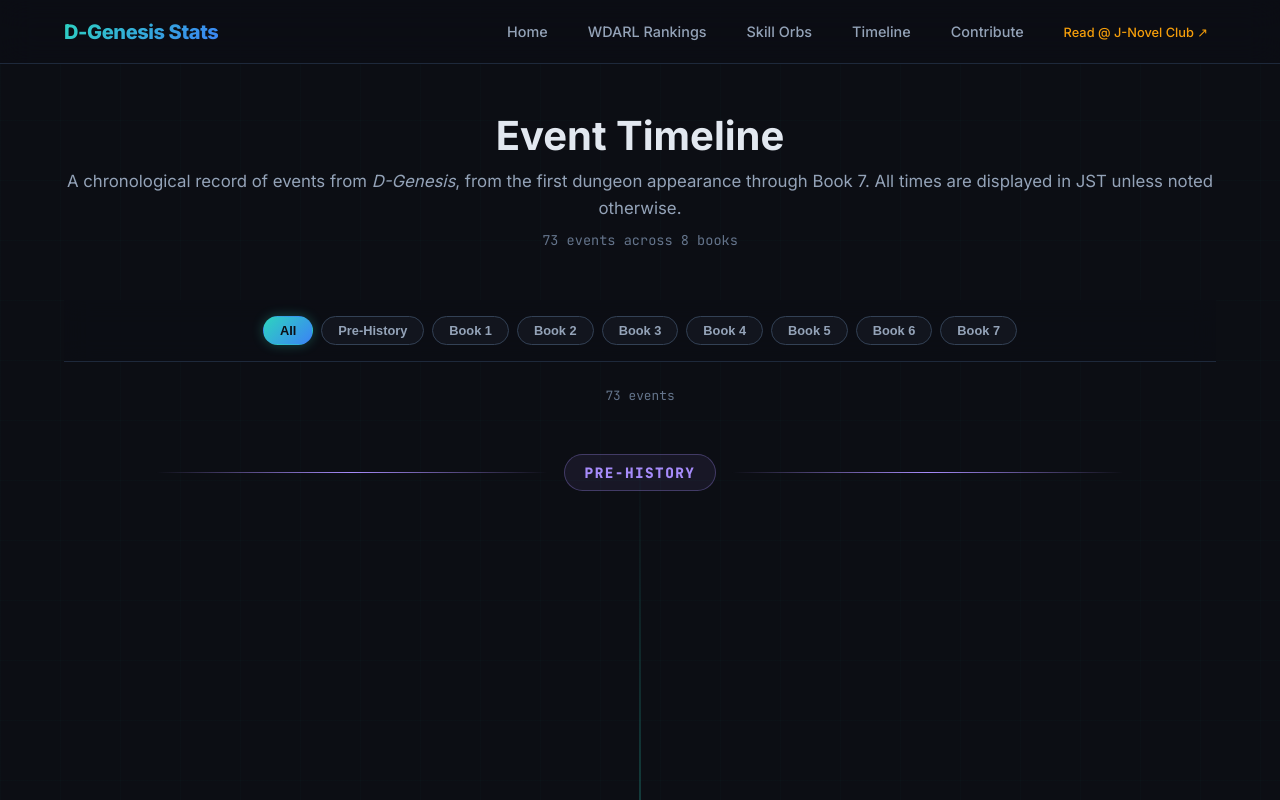
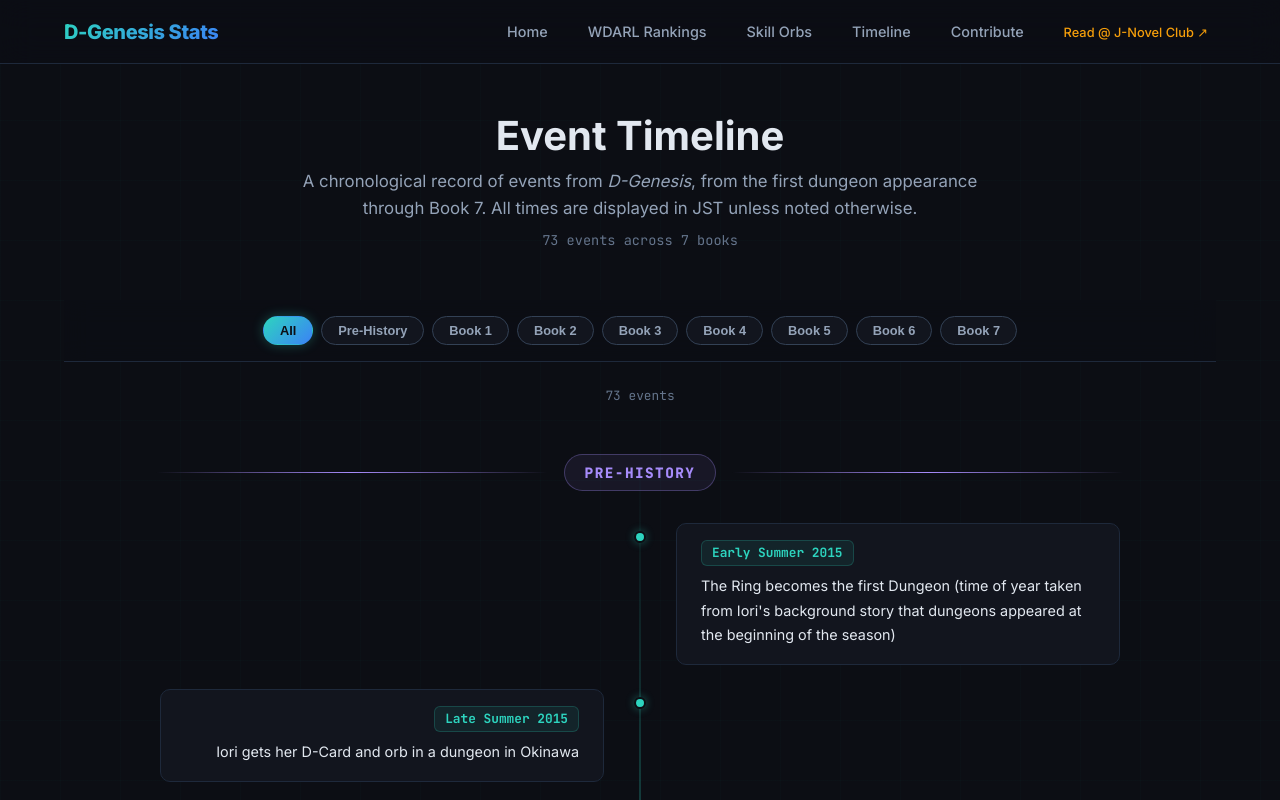
Before and after one commit to sorvani/dgenesisinfo, a Next.js app: page /timeline in a window 1280 px wide. Shown: the top 800 px of the page. Built offline with nearby package versions, Linux system fonts and the light colour scheme.

Commit message:
Fix timeline card text alignment, headers, and React key bug

```diff
--- a/src/app/globals.css
+++ b/src/app/globals.css
@@ -1202,12 +1202,13 @@ h3 { font-size: clamp(1.125rem, 2.5vw, 1.5rem); }
 .timeline-row-left .timeline-event-card {
   margin-right: calc(50% - 480px);
   margin-left: auto;
-  text-align: right;
+  text-align: left;
 }
 
 .timeline-row-right .timeline-event-card {
   margin-left: calc(50% - 480px);
   margin-right: auto;
+  text-align: right;
 }
 
 /* Dot on center line */
@@ -1267,7 +1268,7 @@ h3 { font-size: clamp(1.125rem, 2.5vw, 1.5rem); }
   flex-wrap: wrap;
 }
 
-.timeline-row-left .timeline-event-date-row {
+.timeline-row-right .timeline-event-date-row {
   justify-content: flex-end;
 }
 
--- a/src/app/timeline/page.tsx
+++ b/src/app/timeline/page.tsx
@@ -13,14 +13,14 @@ export default function TimelinePage() {
 
   return (
     <>
-      <div className="page-header" style={{ textAlign: 'center' }}>
+      <div className="page-header" style={{ display: 'flex', flexDirection: 'column', alignItems: 'center', textAlign: 'center' }}>
         <h1>Event Timeline</h1>
-        <p>
+        <p style={{ maxWidth: '700px', margin: '0 auto', lineHeight: '1.6' }}>
           A chronological record of events from <em>D-Genesis</em>, from the first dungeon
-          appearance through Book 7. All times are displayed in JST unless noted otherwise.
+          appearance through Book {books.filter(b => b > 0).length}. All times are displayed in JST unless noted otherwise.
         </p>
         <div className="page-header-meta">
-          {events.length} events across {books.length} book{books.length !== 1 ? 's' : ''}
+          {events.length} events across {books.filter(b => b > 0).length} book{books.filter(b => b > 0).length !== 1 ? 's' : ''}
         </div>
       </div>
       <Timeline events={events} books={books} />
--- a/src/components/Timeline.tsx
+++ b/src/components/Timeline.tsx
@@ -47,7 +47,7 @@ export function Timeline({ events, books }: Props) {
   const observerRef = useRef<IntersectionObserver | null>(null);
 
   useEffect(() => {
-    observerRef.current = new IntersectionObserver(
+    const observer = new IntersectionObserver(
       (entries) => {
         entries.forEach(entry => {
           if (entry.isIntersecting) {
@@ -61,14 +61,14 @@ export function Timeline({ events, books }: Props) {
       { threshold: 0.1, rootMargin: '0px 0px -50px 0px' }
     );
 
-    return () => observerRef.current?.disconnect();
-  }, []);
+    observerRef.current = observer;
 
-  const cardRef = (el: HTMLDivElement | null) => {
-    if (el && observerRef.current) {
-      observerRef.current.observe(el);
-    }
-  };
+    // Observe all currently rendered timeline rows
+    const elements = document.querySelectorAll('.timeline-row');
+    elements.forEach(el => observer.observe(el));
+
+    return () => observer.disconnect();
+  }, [filteredEvents]);
 
   let globalIndex = 0;
 
@@ -102,7 +102,7 @@ export function Timeline({ events, books }: Props) {
       <div className="timeline-container" id="timeline-container">
         {groupedByBook.map((group, groupIdx) => {
           return (
-            <div key={group.book}>
+            <div key={`${group.book}-${groupIdx}`}>
               {/* Book Divider */}
               <div
                 className="timeline-book-divider"
@@ -129,7 +129,6 @@ export function Timeline({ events, books }: Props) {
                     key={event.id}
                     className={`timeline-row timeline-row-${side}${isVisible ? ' visible' : ''}`}
                     data-event-id={event.id}
-                    ref={cardRef}
                   >
                     {/* Dot on center line */}
                     <div className="timeline-dot-wrapper">
@@ -146,7 +145,10 @@ export function Timeline({ events, books }: Props) {
                           <span className="timeline-tz-badge">{event.timezone}</span>
                         )}
                       </div>
-                      <p className="timeline-event-text">{event.event}</p>
+                      <div
+                        className="timeline-event-text"
+                        dangerouslySetInnerHTML={{ __html: event.event }}
+                      />
                       {citationStr && (
                         <div className="timeline-event-citation">
                           <span className="citation-badge">📖 {citationStr}</span>
```
